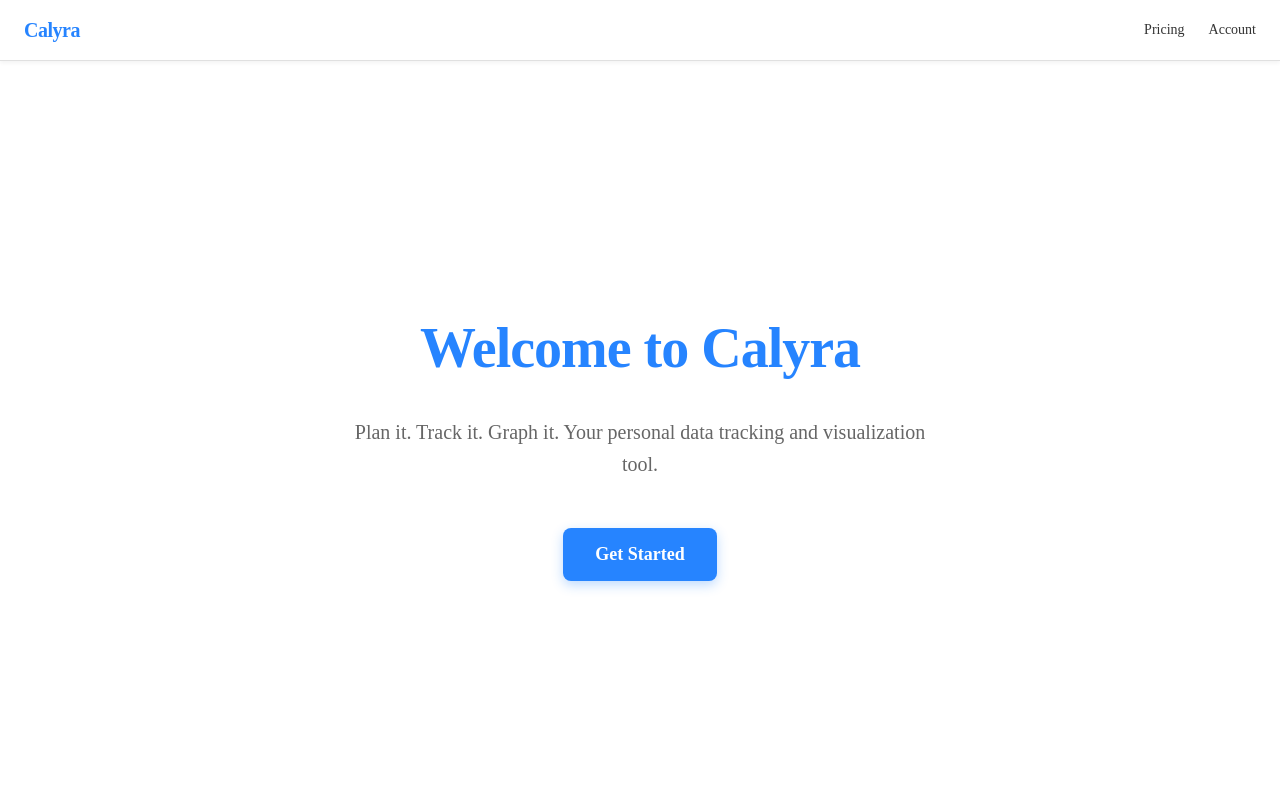
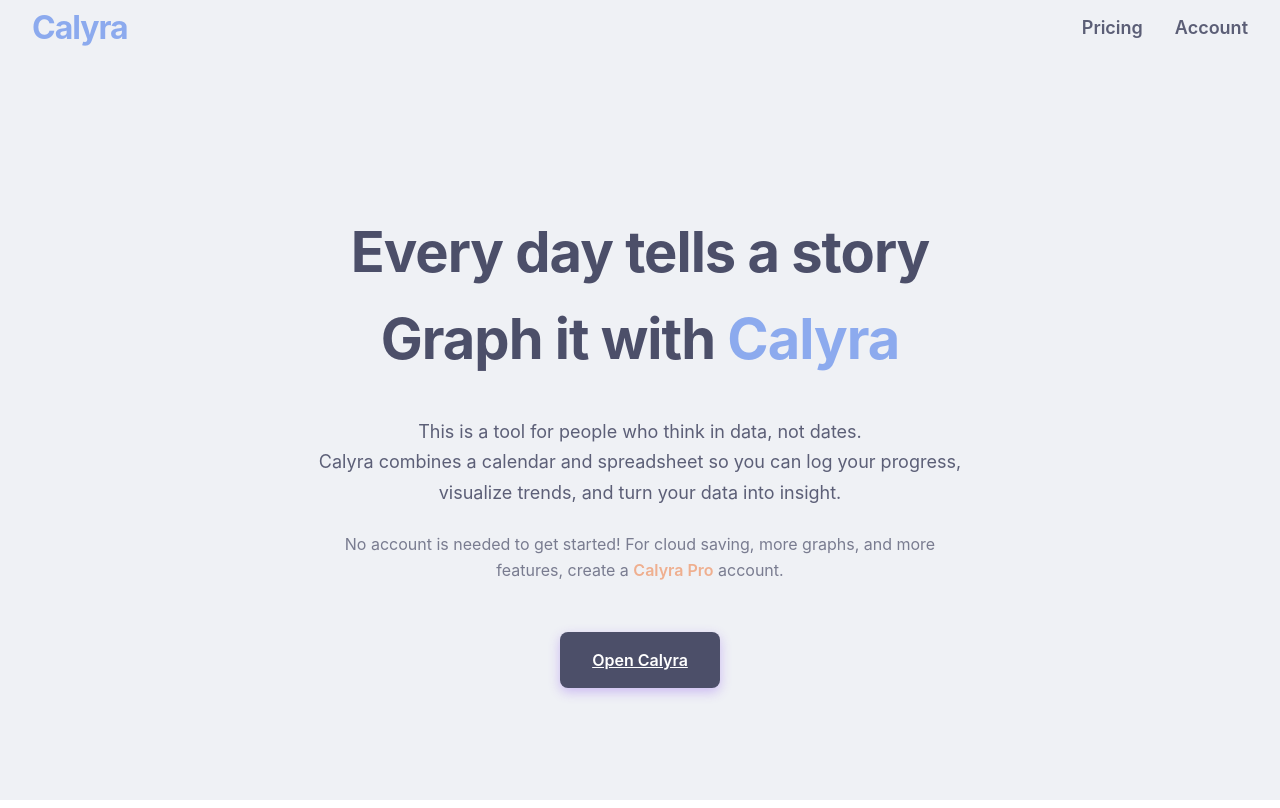
Before and after one commit to frogtheastronaut/calyra, a Next.js app: page / in a window 1280 px wide. Built offline with nearby package versions, Linux system fonts and the light colour scheme.

Commit message:
polished this site :happy:

```diff
--- /dev/null
+++ b/src/app/colors.css
@@ -0,0 +1,296 @@
+/* Calyra Color Palette */
+:root {
+  /* Primary Colors */
+  --color-background: #eff1f5;
+  --color-primary: #4c4f69;
+  --color-accent: #8caaee;
+  --color-secondary: #ef9f76;
+  --color-text: #5c5f77;
+
+  /* Shades & Variations */
+  --color-primary-light: #A78BFA;
+  --color-primary-dark: #5B21B6;
+  --color-accent-light: #22D3EE;
+  --color-accent-dark: #0891B2;
+
+  /* Neutral Colors */
+  --color-white: #FFFFFF;
+  --color-gray-50: #F8FAFC;
+  --color-gray-100: #F1F5F9;
+  --color-gray-200: #E2E8F0;
+  --color-gray-300: #CBD5E1;
+  --color-gray-400: #94A3B8;
+  --color-gray-500: #64748B;
+  --color-gray-600: #475569;
+  --color-gray-700: #334155;
+  --color-gray-800: #1E293B;
+  --color-gray-900: #0F172A;
+
+  /* Semantic Colors */
+  --color-success: #10B981;
+  --color-warning: #F59E0B;
+  --color-error: #EF4444;
+  --color-info: #3B82F6;
+
+  /* Shadows */
+  --shadow-sm: 0 1px 2px 0 rgba(124, 58, 237, 0.05);
+  --shadow-md: 0 4px 6px -1px rgba(124, 58, 237, 0.1);
+  --shadow-lg: 0 10px 15px -3px rgba(124, 58, 237, 0.1);
+  --shadow-xl: 0 20px 25px -5px rgba(124, 58, 237, 0.1);
+
+  /* Border Radius */
+  --radius-sm: 4px;
+  --radius-md: 6px;
+  --radius-lg: 8px;
+  --radius-xl: 12px;
+  --radius-full: 9999px;
+
+  /* Spacing */
+  --spacing-xs: 4px;
+  --spacing-sm: 8px;
+  --spacing-md: 16px;
+  --spacing-lg: 24px;
+  --spacing-xl: 32px;
+  --spacing-2xl: 48px;
+
+  /* Typography */
+  --font-size-xs: 12px;
+  --font-size-sm: 14px;
+  --font-size-base: 16px;
+  --font-size-lg: 18px;
+  --font-size-xl: 20px;
+  --font-size-2xl: 24px;
+  --font-size-3xl: 32px;
+  --font-size-4xl: 48px;
+  --font-size-5xl: 56px;
+
+  --font-weight-normal: 400;
+  --font-weight-medium: 500;
+  --font-weight-semibold: 600;
+  --font-weight-bold: 700;
+
+  /* Transitions */
+  --transition-fast: 150ms ease;
+  --transition-base: 200ms ease;
+  --transition-slow: 300ms ease;
+
+  /* Layout */
+  --navbar-height: 60px;
+  --content-max-width: 1200px;
+}
+
+/* Global Styles */
+body {
+  background-color: var(--color-background);
+  color: var(--color-text);
+  font-size: var(--font-size-base);
+}
+
+/* Utility Classes */
+.bg-primary {
+  background-color: var(--color-primary);
+}
+
+.bg-accent {
+  background-color: var(--color-accent);
+}
+
+.bg-secondary {
+  background-color: var(--color-secondary);
+}
+
+.bg-background {
+  background-color: var(--color-background);
+}
+
+.text-primary {
+  color: var(--color-primary);
+}
+
+.text-accent {
+  color: var(--color-accent);
+}
+
+.text-secondary {
+  color: var(--color-secondary);
+}
+
+.text-default {
+  color: var(--color-text);
+}
+
+.text-white {
+  color: var(--color-white);
+}
+
+/* Button Styles */
+.btn-primary {
+  background-color: var(--color-primary);
+  color: var(--color-white);
+  padding: var(--spacing-md) var(--spacing-xl);
+  border-radius: var(--radius-lg);
+  font-weight: var(--font-weight-semibold);
+  transition: all var(--transition-base);
+  border: none;
+  cursor: pointer;
+}
+
+.btn-primary:hover {
+  background-color: var(--color-accent);
+  transform: translateY(-2px);
+  box-shadow: var(--shadow-lg);
+}
+
+.btn-accent {
+  background-color: var(--color-accent);
+  color: var(--color-white);
+  padding: var(--spacing-md) var(--spacing-xl);
+  border-radius: var(--radius-lg);
+  font-weight: var(--font-weight-semibold);
+  transition: all var(--transition-base);
+  border: none;
+  cursor: pointer;
+}
+
+.btn-accent:hover {
+  background-color: var(--color-primary);
+  transform: translateY(-2px);
+  box-shadow: var(--shadow-lg);
+}
+
+/* Card Styles */
+.card {
+  background-color: var(--color-white);
+  border-radius: var(--radius-lg);
+  padding: var(--spacing-lg);
+  box-shadow: var(--shadow-md);
+  border: 2px solid var(--color-gray-200);
+}
+
+.card-primary {
+  background-color: var(--color-white);
+  border-radius: var(--radius-lg);
+  padding: var(--spacing-lg);
+  box-shadow: var(--shadow-md);
+  border: 2px solid var(--color-primary);
+}
+
+/* Link Styles */
+.link {
+  color: var(--color-accent);
+  text-decoration: none;
+  transition: color var(--transition-fast);
+}
+
+.link:hover {
+  color: var(--color-primary);
+}
+
+/* Navbar Styles */
+.navbar {
+  background-color: var(--color-background);
+  border-bottom: 4px solid var(--color-background);
+  box-shadow: var(--color-background);
+}
+
+.navbar .logo {
+  color: var(--color-accent);
+  font-size: var(--font-size-3xl);
+  font-weight: var(--font-weight-bold);
+  letter-spacing: -1px;
+}
+
+.navbar .nav-link {
+  color: var(--color-primary);
+  font-size: var(--font-size-lg);
+  font-weight: var(--font-weight-semibold);
+  opacity: 0.9;
+}
+
+.navbar .nav-link:hover {
+  color: var(--color-accent);
+  opacity: 100;
+}
+
+/* Input Styles */
+.input {
+  border: 2px solid var(--color-gray-300);
+  border-radius: var(--radius-md);
+  padding: var(--spacing-sm) var(--spacing-md);
+  font-size: var(--font-size-base);
+  transition: border-color var(--transition-fast);
+}
+
+.input:focus {
+  outline: none;
+  border-color: var(--color-primary);
+  box-shadow: 0 0 0 3px rgba(124, 58, 237, 0.1);
+}
+
+/* Table Styles */
+.table-header {
+  background-color: var(--color-gray-100);
+  border-bottom: 2px solid var(--color-primary);
+  font-weight: var(--font-weight-semibold);
+}
+
+.table-row:hover {
+  background-color: var(--color-gray-50);
+}
+
+/* Badge Styles */
+.badge-primary {
+  background-color: var(--color-primary);
+  color: var(--color-white);
+  padding: var(--spacing-xs) var(--spacing-sm);
+  border-radius: var(--radius-full);
+  font-size: var(--font-size-xs);
+  font-weight: var(--font-weight-medium);
+}
+
+.badge-accent {
+  background-color: var(--color-accent);
+  color: var(--color-white);
+  padding: var(--spacing-xs) var(--spacing-sm);
+  border-radius: var(--radius-full);
+  font-size: var(--font-size-xs);
+  font-weight: var(--font-weight-medium);
+}
+
+.badge-secondary {
+  background-color: var(--color-secondary);
+  color: var(--color-gray-900);
+  padding: var(--spacing-xs) var(--spacing-sm);
+  border-radius: var(--radius-full);
+  font-size: var(--font-size-xs);
+  font-weight: var(--font-weight-medium);
+}
+
+/* Animation Classes */
+.fade-in {
+  animation: fadeIn var(--transition-slow);
+}
+
+@keyframes fadeIn {
+  from {
+    opacity: 0;
+  }
+  to {
+    opacity: 1;
+  }
+}
+
+.slide-up {
+  animation: slideUp var(--transition-slow);
+}
+
+@keyframes slideUp {
+  from {
+    transform: translateY(20px);
+    opacity: 0;
+  }
+  to {
+    transform: translateY(0);
+    opacity: 1;
+  }
+}
--- a/src/app/globals.css
+++ b/src/app/globals.css
@@ -1,3 +1,5 @@
+@import './colors.css';
+
 /* Tutorial highlighting */
 [data-tutorial-active="true"] {
   position: relative;
--- a/src/app/layout.tsx
+++ b/src/app/layout.tsx
@@ -4,7 +4,7 @@
 
 export const metadata = {
   title: 'Calyra Calendar',
-  description: 'Calyra Calendar - Plan it. Track it. Graph it.',
+  description: `Calyra Calendar. This is a tool for people who think in data, not dates. Calyra combines a calendar and spreadsheet so you can log your progress, visualize trends, and turn your data into insight.`,
 };
 
 export default function RootLayout({ children }: { children: ReactNode }) {
--- a/src/app/page.tsx
+++ b/src/app/page.tsx
@@ -2,6 +2,8 @@
 
 import Link from 'next/link';
 import Navbar from '../components/Navbar';
+import '@mantine/core/styles.css';
+import './colors.css';
 
 export default function HomePage() {
   return (
@@ -9,62 +11,69 @@
       <Navbar />
       <div
         style={{
-          marginTop: 60,
-          height: 'calc(100vh - 60px)',
+          marginTop: 'var(--navbar-height)',
+          height: 'calc(100vh - var(--navbar-height))',
           display: 'flex',
           flexDirection: 'column',
           alignItems: 'center',
           justifyContent: 'center',
-          padding: '0 24px',
+          padding: '0 var(--spacing-lg)',
           textAlign: 'center',
+          backgroundColor: 'var(--color-background)',
         }}
       >
         <h1
           style={{
-            fontSize: 56,
-            fontWeight: 700,
-            color: '#2684FF',
-            marginBottom: 16,
+            fontSize: 'var(--font-size-5xl)',
+            fontWeight: 'var(--font-weight-bold)',
+            color: 'var(--color-primary)',
+            marginBottom: 'var(--spacing-md)',
             letterSpacing: '-1px',
           }}
         >
-          Welcome to Calyra
+          Every day tells a story <br></br>
+          Graph it with <span style={{ color: 'var(--color-accent)' }}>Calyra</span>
         </h1>
         <p
           style={{
-            fontSize: 20,
-            color: '#666',
-            maxWidth: 600,
-            marginBottom: 48,
-            lineHeight: 1.6,
+            fontSize: 'var(--font-size-lg)',
+            color: 'var(--color-text)',
+            maxWidth: '700px',
+            marginBottom: 'var(--spacing-sm)',
+            lineHeight: 1.7,
           }}
         >
-          Plan it. Track it. Graph it. Your personal data tracking and visualization tool.
+          This is a tool for people who think in data, not dates.<br></br>
+          Calyra combines a calendar and spreadsheet so you can log your progress, visualize trends, and turn your data into insight.
+        </p>
+        <p
+          style={{
+            fontSize: 'var(--font-size-base)',
+            color: 'var(--color-text)',
+            maxWidth: '650px',
+            marginBottom: 'var(--spacing-2xl)',
+            lineHeight: 1.6,
+            opacity: 0.8,
+          }}
+        >
+          No account is needed to get started! For cloud saving, more graphs, and more features, create a <span style={{ color: 'var(--color-secondary)', fontWeight: 'var(--font-weight-semibold)' }}>Calyra Pro</span> account.
         </p>
         <Link
           href="/app"
+          className="btn-primary"
           style={{
-            backgroundColor: '#2684FF',
-            color: '#fff',
-            padding: '16px 32px',
-            borderRadius: 8,
-            fontSize: 18,
-            fontWeight: 600,
-            textDecoration: 'none',
-            transition: 'all 0.2s ease',
-            display: 'inline-block',
-            boxShadow: '0 4px 12px rgba(38, 132, 255, 0.3)',
+            boxShadow: '0 4px 12px rgba(124, 58, 237, 0.3)',
           }}
           onMouseEnter={(e) => {
             e.currentTarget.style.transform = 'translateY(-2px)';
-            e.currentTarget.style.boxShadow = '0 6px 16px rgba(38, 132, 255, 0.4)';
+            e.currentTarget.style.boxShadow = '0 6px 16px rgba(124, 58, 237, 0.4)';
           }}
           onMouseLeave={(e) => {
             e.currentTarget.style.transform = 'translateY(0)';
-            e.currentTarget.style.boxShadow = '0 4px 12px rgba(38, 132, 255, 0.3)';
+            e.currentTarget.style.boxShadow = '0 4px 12px rgba(124, 58, 237, 0.3)';
           }}
         >
-          Get Started
+          Open Calyra
         </Link>
       </div>
     </>
--- a/src/components/Navbar.tsx
+++ b/src/components/Navbar.tsx
@@ -1,65 +1,53 @@
+'use client';
+
 import Link from 'next/link';
+import '../app/colors.css';
 
 export default function Navbar() {
   return (
     <nav
+      className="navbar"
       style={{
         position: 'fixed',
         top: 0,
         left: 0,
         right: 0,
-        height: 60,
-        backgroundColor: '#fff',
-        borderBottom: '1px solid #e0e0e0',
+        height: 'var(--navbar-height)',
         display: 'flex',
         alignItems: 'center',
-        padding: '0 24px',
+        padding: '0 var(--spacing-xl)',
         zIndex: 1000,
-        boxShadow: '0 2px 4px rgba(0,0,0,0.05)',
       }}
     >
-      <div style={{ display: 'flex', alignItems: 'center', gap: 32, width: '100%' }}>
+      <div style={{ display: 'flex', alignItems: 'center', gap: 'var(--spacing-2xl)', width: '100%' }}>
         {/* Logo/Brand */}
         <Link
           href="/"
+          className="logo"
           style={{
-            fontSize: 20,
-            fontWeight: 700,
-            color: '#2684FF',
             textDecoration: 'none',
-            letterSpacing: '-0.5px',
           }}
         >
           Calyra
         </Link>
 
         {/* Navigation Links */}
-        <div style={{ display: 'flex', alignItems: 'center', gap: 24, marginLeft: 'auto' }}>
+        <div style={{ display: 'flex', alignItems: 'center', gap: 'var(--spacing-xl)', marginLeft: 'auto' }}>
           <Link
             href="/pricing"
+            className="nav-link"
             style={{
-              fontSize: 14,
-              fontWeight: 500,
-              color: '#333',
               textDecoration: 'none',
-              transition: 'color 0.2s ease',
             }}
-            onMouseEnter={(e) => e.currentTarget.style.color = '#2684FF'}
-            onMouseLeave={(e) => e.currentTarget.style.color = '#333'}
           >
             Pricing
           </Link>
           <Link
             href="/account"
+            className="nav-link"
             style={{
-              fontSize: 14,
-              fontWeight: 500,
-              color: '#333',
               textDecoration: 'none',
-              transition: 'color 0.2s ease',
             }}
-            onMouseEnter={(e) => e.currentTarget.style.color = '#2684FF'}
-            onMouseLeave={(e) => e.currentTarget.style.color = '#333'}
           >
             Account
           </Link>
--- a/src/components/Tutorial.tsx
+++ b/src/components/Tutorial.tsx
@@ -15,7 +15,7 @@
   {
     target: 'welcome',
     title: 'Welcome to Calyra! 🎉',
-    description: 'Plan it. Track it. Graph it. Let\'s get started by creating your first table!',
+    description: 'Thank you for trying Calyra!Let\'s get started by creating your first table!',
     position: 'center',
     trigger: 'auto',
   },
--- a/src/utils/db.ts
+++ b/src/utils/db.ts
@@ -174,7 +174,7 @@
 
 // Expose reset function to window for console access
 if (typeof window !== 'undefined') {
-  (window as Window & { resetCalyra?: () => Promise<void> }).resetCalyra = async () => {
+  (window as Window & { rstc?: () => Promise<void> }).rstc = async () => {
     try {
       await deleteDatabase();
       console.log('🔄 Reloading page...');
@@ -183,6 +183,4 @@
       console.error('❌ Failed to reset Calyra:', error);
     }
   };
-
-  console.log('💡 Type resetCalyra() in the console to delete all data and restart the tutorial');
 }
```
Also changed, not shown: src/app/account/page.tsx (+16 -23 lines), src/app/app/app-wrapper.tsx (+53 -67 lines), src/app/pricing/page.tsx (+17 -23 lines).
